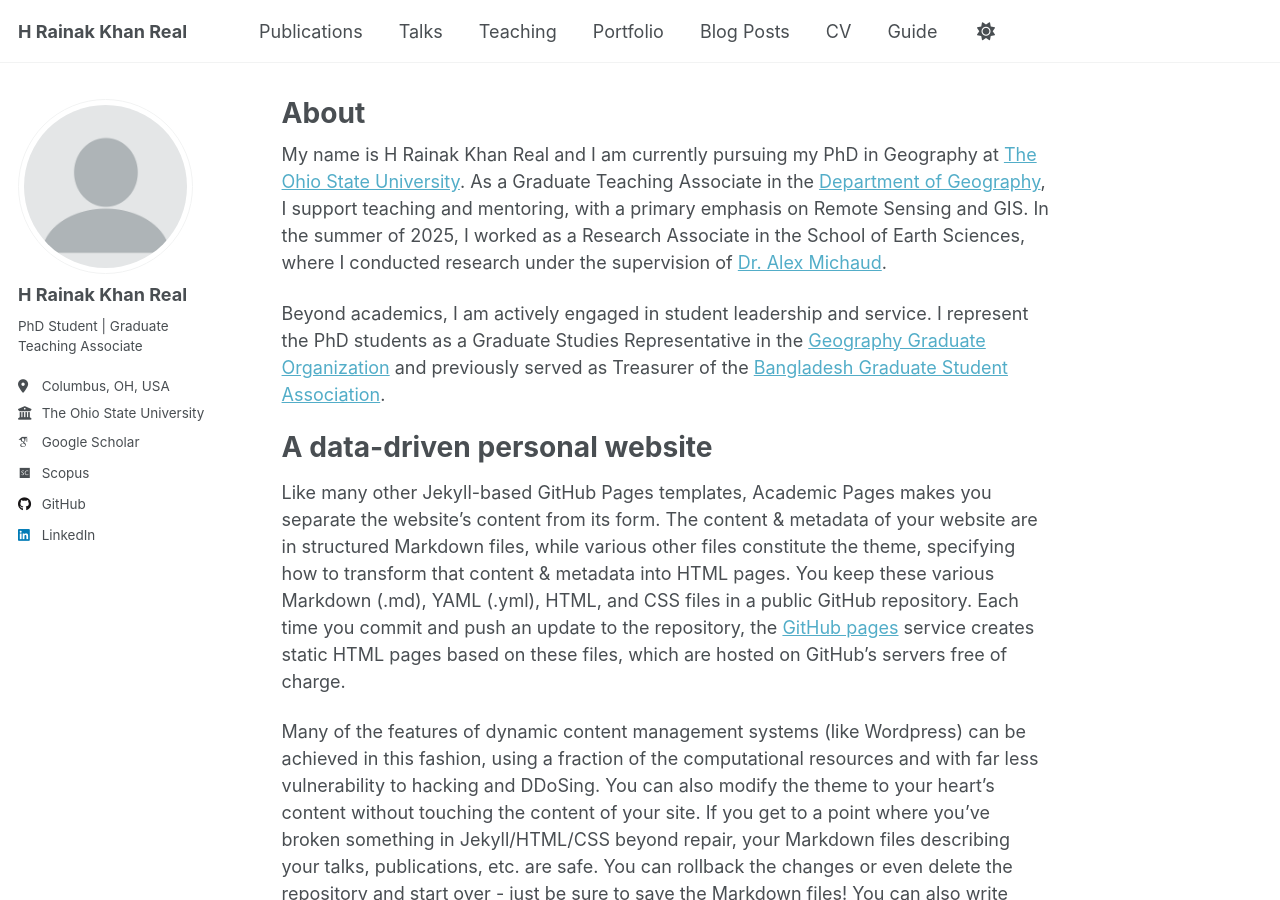
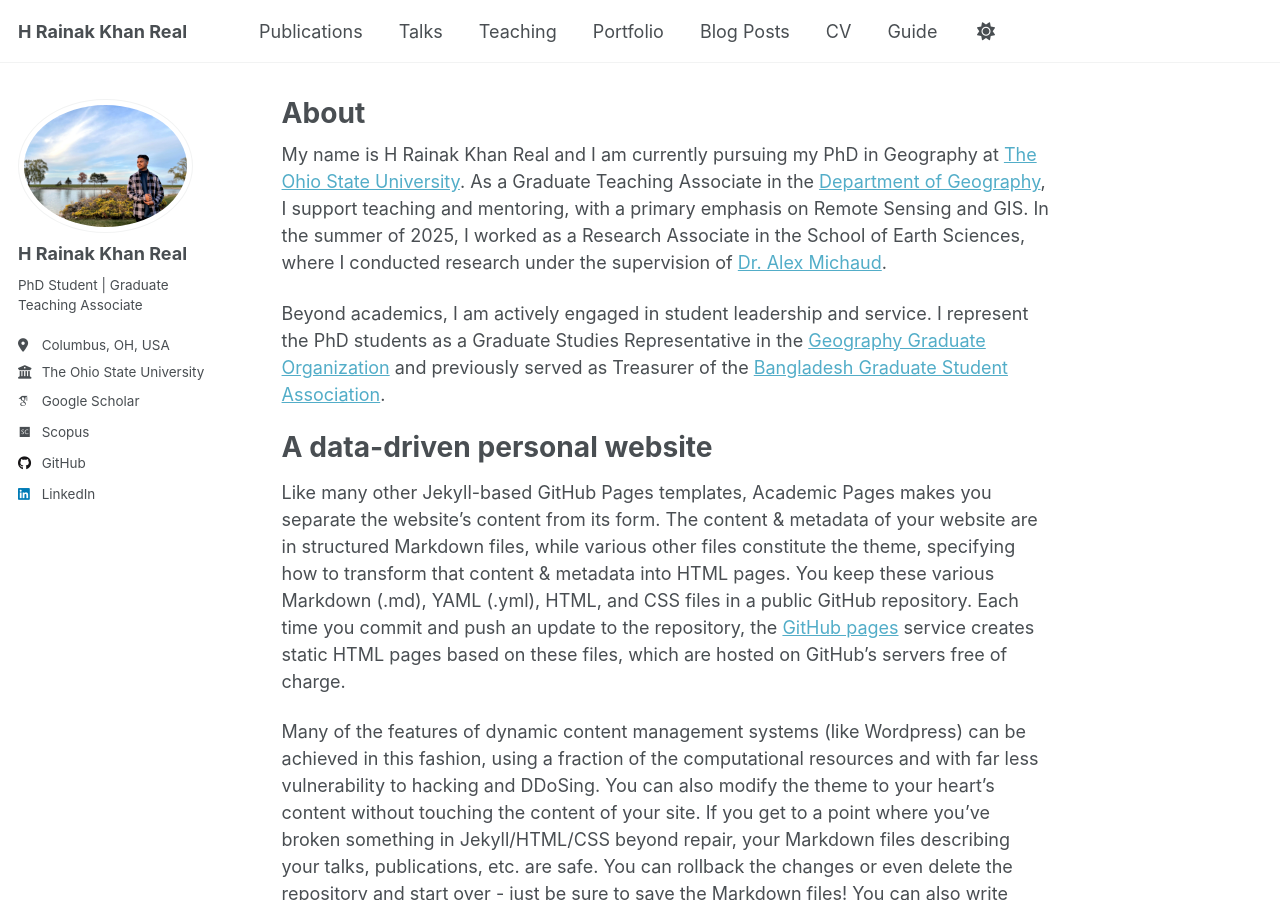
Before and after one commit to hrkreal/hrkreal.github.io, a Jekyll site: the page built from _pages/about.md, in a window 1280 px wide and 900 px high. Built offline with Jekyll 4.4.1, drawn with Linux system fonts in a browser that asks for light colours; some web fonts are replaced; a script that is not in the unit is left out.

Commit message:
Update _config.yml

```diff
--- a/_config.yml
+++ b/_config.yml
@@ -23,7 +23,7 @@ repository               : "hrkreal/hrkreal.github.io"
 #               Additional customization can be done by editing /_includes/author-profile.html
 author:
   # Biographic information
-  avatar           : "profile.png"
+  avatar           : "Real.jpg"
   name             : "H Rainak Khan Real"
   pronouns         : # example: "she/her"
   bio              : "PhD Student | Graduate Teaching Associate"
```
